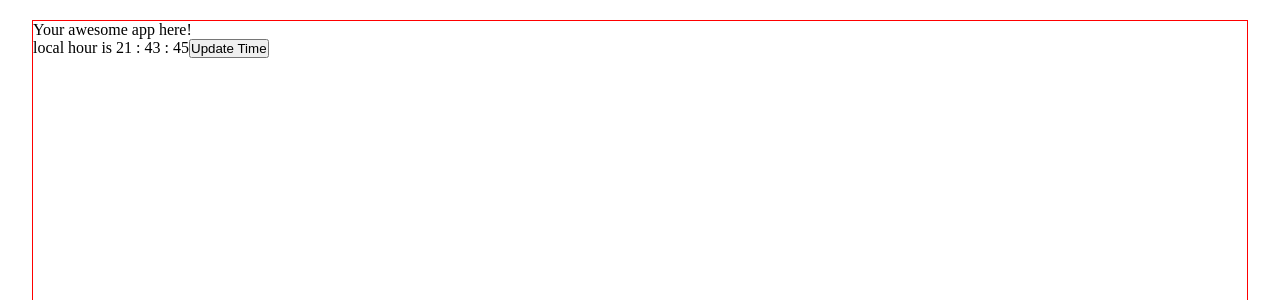
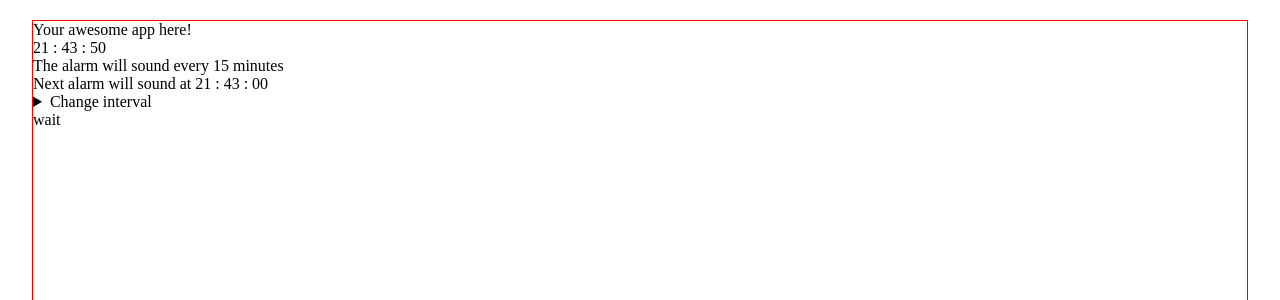
Before and after one commit to danifromecuador/plannywise_draft_5, a React (Vite) app: page / in a window 1280 px wide. Shown: the top 300 px of the page. Built offline with nearby package versions, Linux system fonts and the light colour scheme.

Commit message:
Create a repetition alarm with several interval times

```diff
--- a/src/alarm/Alarm.jsx
+++ b/src/alarm/Alarm.jsx
@@ -1,18 +1,66 @@
 // src/alarm/Alarm.jsx
 
+import { useState, useEffect } from 'react'
 import { useStore } from '../zustand/store'
 
 export const Alarm = () => {
-  const { currentDate } = useStore()
+  const { currentDate, updateCurrentDate } = useStore()
+  let [message, setMessage] = useState("")
+  let [minutesInterval, setMinutesInterval] = useState(15)
+  let [nextAlarmMessage, setNextAlarmMessage] = useState("")
 
-  const updateTime = () => {
-    console.log(currentDate);
+  const alarmWillSoundEachMinutes = (minutesInterval) => {
+    console.log(currentDate.second);
+    if (currentDate.second % minutesInterval == 0) setMessage("alarm is playing")
+    else setMessage("wait")
   }
+
+  const nextAlarmWillSoundAt = () => {
+    const remainder = currentDate.second % minutesInterval;
+    const nextMinute = currentDate.second + (minutesInterval - remainder);
+    const nextAlarmMinute = nextMinute >= 60 ? 0 : nextMinute;
+    console.log(remainder, nextMinute, nextAlarmMinute);
+
+    setNextAlarmMessage(nextAlarmMinute.toString().padStart(2, '0'));
+  }
+  // update date and time (currentDate) each second
+  useEffect(() => {
+    const intervalId = setInterval(() => {
+      updateCurrentDate()
+    }, 1000);
+
+    return () => clearInterval(intervalId);
+  }, []);
+
+  // update next alarm will sound at message each time currentDate changes (each second)
+  useEffect(() => {
+    alarmWillSoundEachMinutes(minutesInterval)
+    nextAlarmWillSoundAt()
+  }, [currentDate])
 
   return (
     <div className="alarm">
-      local hour is {currentDate.hour} : {currentDate.minute} : {currentDate.second}
-      <button onClick={updateTime} >Update Time</button>
+      <div className="alarm-local-hour">
+        {currentDate.hour < 10 ? `0${currentDate.hour}` : currentDate.hour} : {currentDate.minute < 10 ? `0${currentDate.minute}` : currentDate.minute} : {currentDate.second < 10 ? `0${currentDate.second}` : currentDate.second}
+      </div>
+      <div className="alarm-setted-interval-indicator">
+        The alarm will sound every {minutesInterval} minutes
+      </div>
+      <div className="alarm-next-time-indicator">
+        Next alarm will sound at {currentDate.hour} : {currentDate.minute} : {nextAlarmMessage}
+      </div>
+      <div className="alarm-config">
+        <details>
+          <summary>Change interval</summary>
+          <div onClick={() => setMinutesInterval(5)}>5</div>
+          <div onClick={() => setMinutesInterval(10)}>10</div>
+          <div onClick={() => setMinutesInterval(15)}>15</div>
+          <div onClick={() => setMinutesInterval(20)}>20</div>
+          <div onClick={() => setMinutesInterval(30)}>30</div>
+          <div onClick={() => setMinutesInterval(60)}>60</div>
+        </details>
+      </div>
+      <div>{message}</div>
     </div>
   )
 }
```
